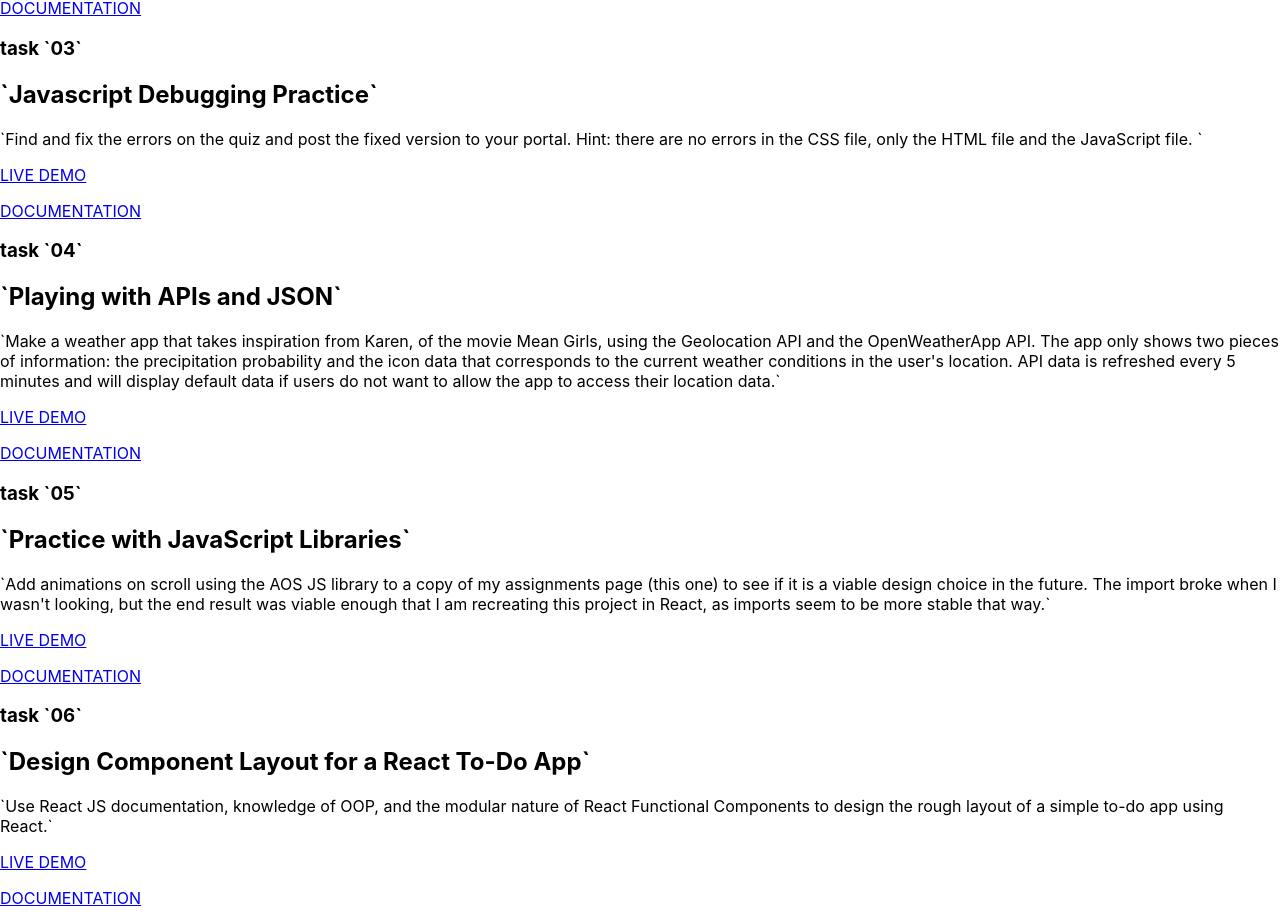
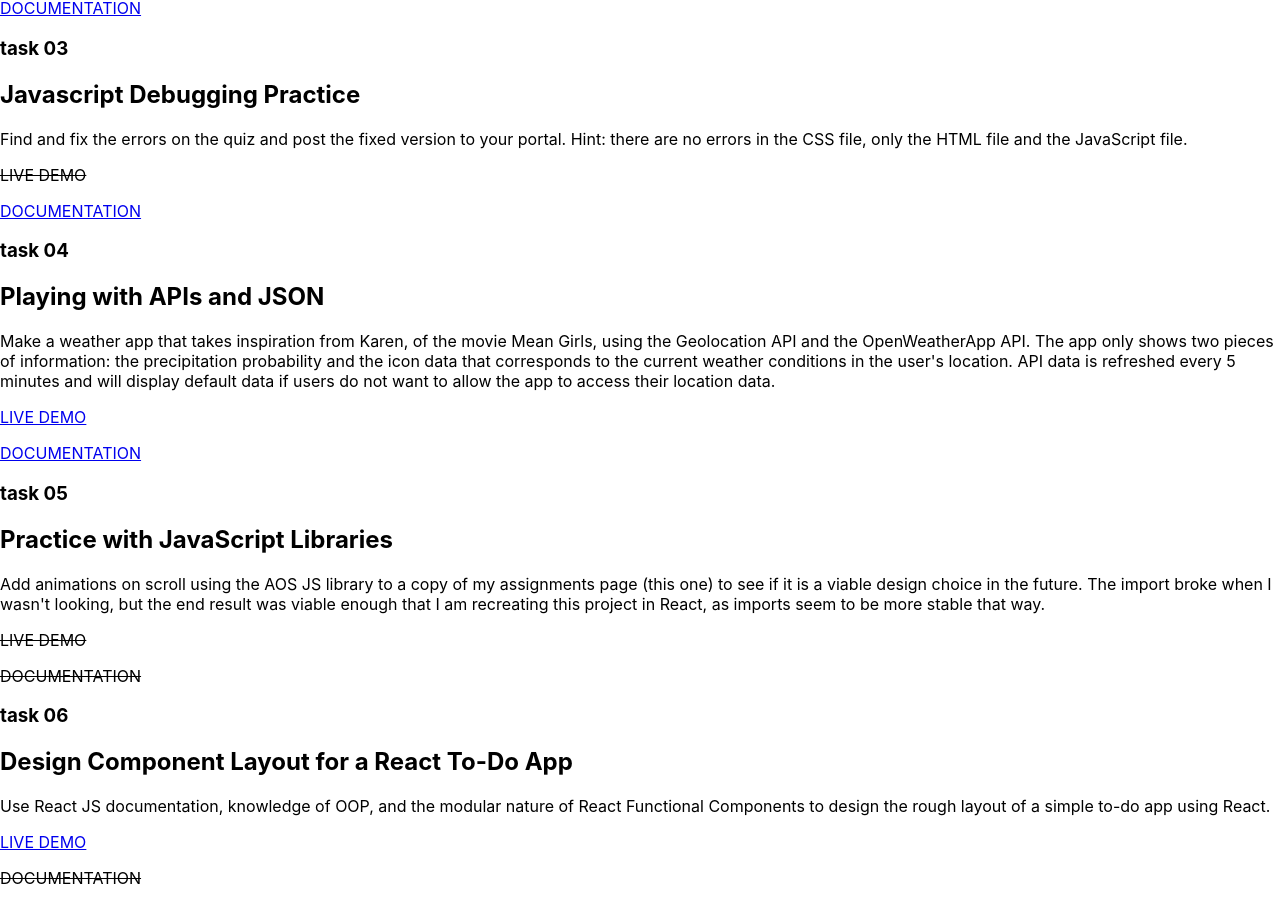
Before and after one commit to cnakpil/aos-animation-v2, a React (Create React App) app: page / in a window 1280 px wide. Shown: the part 557-1481 px from the top of the page. Built offline with nearby package versions, Linux system fonts and the light colour scheme.

Commit message:
update Entry.tsx w/ variations

```diff
--- a/src/components/Entry.tsx
+++ b/src/components/Entry.tsx
@@ -1,16 +1,16 @@
-import "Entry.css";
-import { EntryProps } from "./types";
+import "./Entry.css";
+import { EntryProps, NoDemoEntryProps, NoDocuEntryProps, NoLinksEntryProps } from "./types";
 
-const Entry = ({ id, title, details, demoLink, docuLink }: EntryProps) => {
+const HasLinks = ({ id, title, details, demoLink, docuLink }: EntryProps) => {
     return (
         <div className="entry">
             <div className="subheader">
-                <h3>task `{id}`</h3>
+                <h3>task {id}</h3>
             </div>
             <div className="details">
-                <h2>`{title}`</h2>
+                <h2>{title}</h2>
                 <p>
-                    `{details}`
+                    {details}
                 </p>
                 <div className="detail-links">
                     <p>
@@ -23,5 +23,110 @@ const Entry = ({ id, title, details, demoLink, docuLink }: EntryProps) => {
             </div>
         </div>
     );
+}
+
+const NoDemoLink = ({ id, title, details, docuLink }: NoDemoEntryProps) => {
+    return (
+        <div className="entry">
+            <div className="subheader">
+                <h3>task {id}</h3>
+            </div>
+            <div className="details">
+                <h2>{title}</h2>
+                <p>
+                    {details}
+                </p>
+                <div className="detail-links">
+                    <p><s>LIVE DEMO</s></p>
+                    <p>
+                        <a href={docuLink} target="_blank">DOCUMENTATION</a>
+                    </p>
+                </div>
+            </div>
+        </div>
+    );
+}
+
+const NoDocuLink = ({ id, title, details, demoLink }: NoDocuEntryProps) => {
+    return (
+        <div className="entry">
+            <div className="subheader">
+                <h3>task {id}</h3>
+            </div>
+            <div className="details">
+                <h2>{title}</h2>
+                <p>
+                    {details}
+                </p>
+                <div className="detail-links">
+                    <p>
+                        <a href={demoLink} target="_blank">LIVE DEMO</a>
+                    </p>
+                    <p><s>DOCUMENTATION</s></p>
+                </div>
+            </div>
+        </div>
+    );
+}
+
+const NoLinks = ({ id, title, details }: NoLinksEntryProps) => {
+    return (
+        <div className="entry">
+            <div className="subheader">
+                <h3>task {id}</h3>
+            </div>
+            <div className="details">
+                <h2>{title}</h2>
+                <p>
+                    {details}
+                </p>
+                <div className="detail-links">
+                    <p><s>LIVE DEMO</s></p>
+                    <p><s>DOCUMENTATION</s></p>
+                </div>
+            </div>
+        </div>
+    );
+}
+
+const Entry = ({ id, title, details, demoLink, docuLink }: EntryProps) => {
+    if ((demoLink === "/") && (docuLink === "/")) {
+        return (
+            <NoLinks
+                id={id}
+                title={title}
+                details={details}
+            />
+        );
+    } else if ((demoLink !== "/") && (docuLink === "/")) {
+        return (
+            <NoDemoLink
+                id={id}
+                title={title}
+                details={details}
+                docuLink={docuLink}
+            />
+        );
+    } else if ((demoLink === "/") && (docuLink !== "/")) {
+        return (
+            <NoDocuLink
+                id={id}
+                title={title}
+                details={details}
+                demoLink={demoLink}
+            />
+        );
+    } else {
+        return (
+            <HasLinks
+                id={id}
+                title={title}
+                details={details}
+                demoLink={demoLink}
+                docuLink={docuLink}
+            />
+        );
+    }
 };
+
 export default Entry;
```
